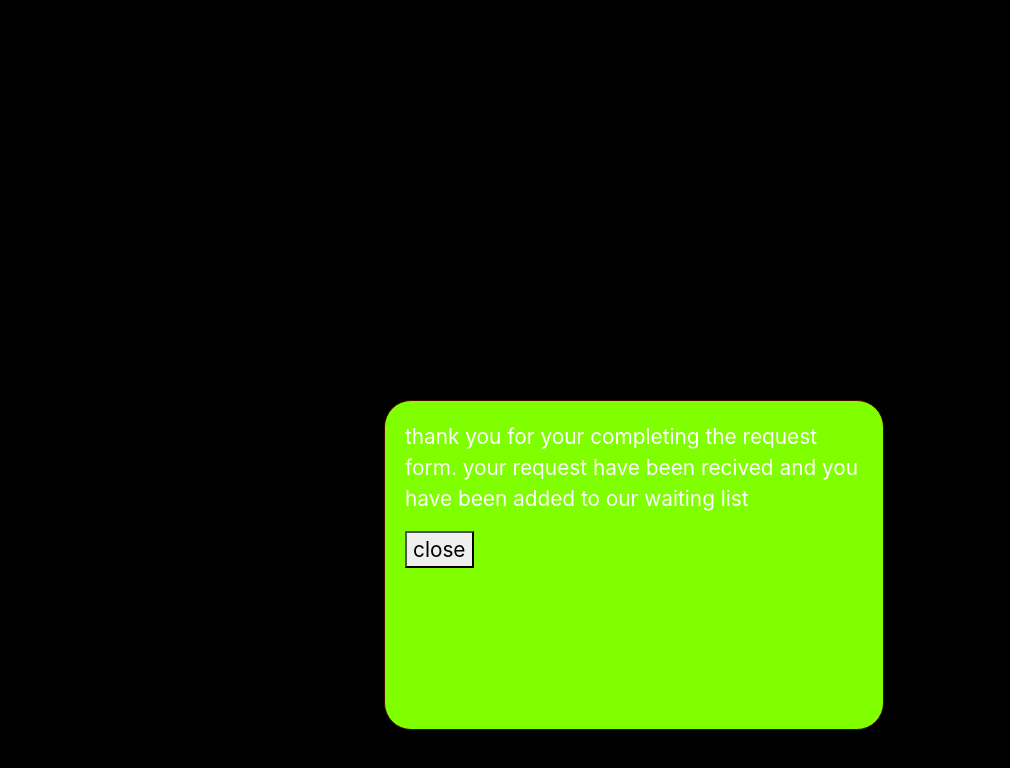
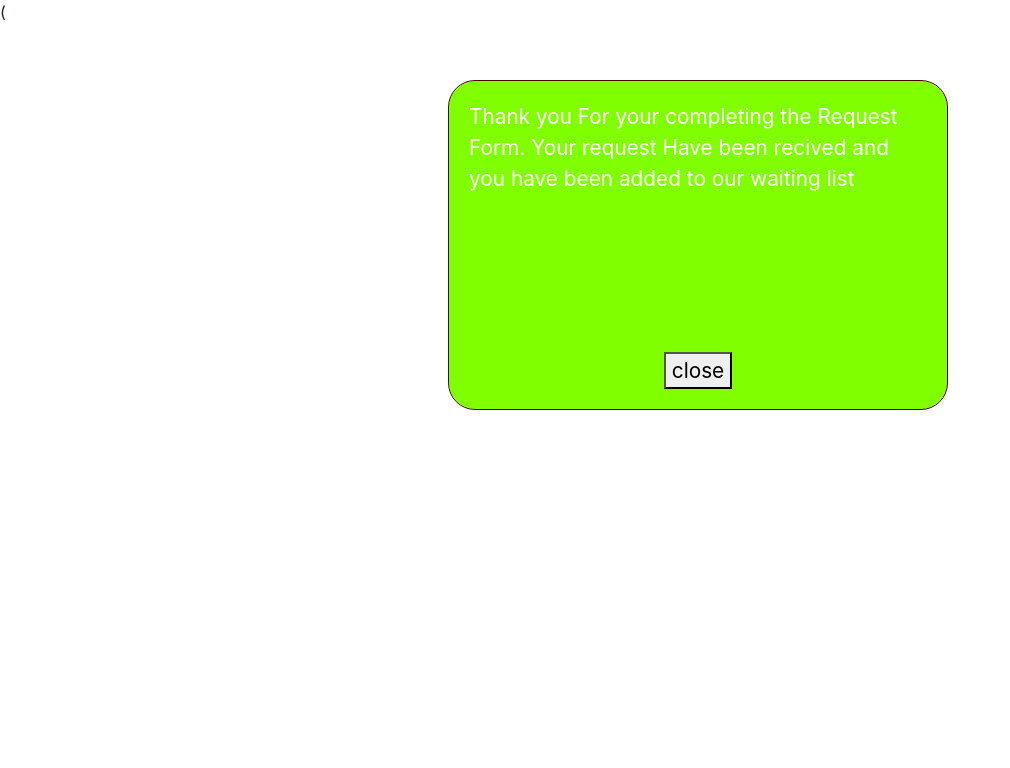
Before and after one commit to Sslim123/tech-roots-project, a React (Create React App) app in the folder client/: page /create-laptop-requests in a window 1280 px wide. Both pictures are taken after typing "Sample", "Sample", "name@example.com", "5" into the empty fields and a click on the button "Submit". Shown: the top 768 px of the page, without its empty margins (0-1010 px from the left). Built offline with nearby package versions, Linux system fonts and the light colour scheme; no server answers.

Commit message:
i update the ststus to display

```diff
--- a/client/src/pages/Home/Forms/LaptopRequest/LaptopForm.css
+++ b/client/src/pages/Home/Forms/LaptopRequest/LaptopForm.css
@@ -30,7 +30,7 @@
     font-size: 20px;
     font-family: 'Lucida Sans', 'Lucida Sans Regular', 'Lucida Grande', 'Lucida Sans Unicode', Geneva, Verdana, sans-serif;
 }
-.modale-content{
+.modal-content{
   width: 500px;
   height: 330px;
   font-size: 1.3rem;
@@ -41,27 +41,25 @@
   background-color: rgb(128, 255, 0);
   padding: 20px;
   position: absolute;
-    left: 30%;
-    top: 50%;
+  left: 35%;
+  top: 10%;
   display: flex;
   flex-direction: column;
   align-items: center;
   justify-content: space-between;
-    display: none;
 }
-  .close_modale button{
+  .close_modal button{
     color: rgb(7, 0, 0);
     width: 150px;
     height: 40px;
     font-size: 30px;
     text-align: center;
-
   }
    label{
      color: black;
      font-size: 1.6em;
    }
-   .newPragraph{
+   .paragraph{
    color: white;
    opacity: 1;
      display: hidden;
--- a/client/src/pages/Home/Forms/LaptopRequest/LaptopForm.js
+++ b/client/src/pages/Home/Forms/LaptopRequest/LaptopForm.js
@@ -6,6 +6,7 @@ function LaptopForm() {
 	const [lastName, setLastName] = useState("");
 	const [email, setEmail] = useState("");
 	const [phoneNumber, setNumber] = useState("");
+	const [showModal, setShowModal] = useState(false);
 
 	function handleClick(e) {
 		if (e.target.name === "firstName") {
@@ -20,6 +21,7 @@ function LaptopForm() {
 			return null;
 		}
 	}
+
 	function submitForm(e) {
 		e.preventDefault();
 		setFirst("");
@@ -37,49 +39,33 @@ function LaptopForm() {
 			}),
 			headers: { "content-type": "application/json" },
 		});
+		messageAlert();
 	}
 
-	function validateForm(form) {
-		if (
-			form.firstName.value.length === 0 ||
-			form.lastName.value.length === 0 ||
-			form.email.value.length === 0 ||
-			form.phoneNumber.value.length === 0
-		) {
-			return false;
-		}
-
-		return true;
-	}
-	const closeModale = document.querySelector(".close_modale");
-	const modale = document.querySelector(".modale-content");
-	const form = document.querySelector(".form");
-	//function display greeting after submit the from
-
 	function messageAlert() {
-		console.log("heloo");
-		document.body.style.backgroundColor = "black";
-		modale.style.display = "block";
-		form.style.display = "none";
+		setShowModal(true);
 	}
 	function messageClosed() {
-		console.log("heloo");
-		modale.style.display = "none";
+		setShowModal(false);
 	}
 	return (
 		<div className="form-card">
-			<div className="modale-content">
-				<p className="newPragraph">
-					thank you for your completing the request form. your request have been
-					recived and you have been added to our waiting list
+			(
+			{showModal && (
+				<div className="modal-content">
+					<p className="paragraph">
+						Thank you For your completing the Request Form. Your request Have
+						been recived and you have been added to our waiting list
 					</p>
-				<button onClick={messageClosed} className="close_modale">
+					<button onClick={messageClosed} className="close_modal">
 						close
 					</button>
 				</div>
+			)}
+			{!showModal && (
 				<form onSubmit={submitForm} className="form" name="laptopRequestForm">
 					<div className="form-container">
-					<label>First Name</label>
+						<label htmlFor="label1">First Name</label>
 						<input
 							required
 							id="firstName"
@@ -90,7 +76,7 @@ function LaptopForm() {
 							className="input_field"
 							onChange={handleClick}
 						/>
-					<label>Last Name</label>
+						<label htmlFor="label2">Last Name</label>
 						<input
 							required
 							type="text"
@@ -101,7 +87,7 @@ function LaptopForm() {
 							className="input_field"
 							onChange={handleClick}
 						/>
-					<label>Email address</label>
+						<label htmlFor="label3">Email address</label>
 						<input
 							required
 							type="text"
@@ -112,7 +98,7 @@ function LaptopForm() {
 							className="input_field"
 							onChange={handleClick}
 						/>
-					<label>Phone Number</label>
+						<label htmlFor="label4">Phone Number</label>
 						<input
 							required
 							type="number"
@@ -123,13 +109,13 @@ function LaptopForm() {
 							className="input_field"
 							onChange={handleClick}
 						/>
-					<button type="submit" onClick={messageAlert} className="btn1">
+						<button type="submit" className="btn1">
 							Submit
 						</button>
 					</div>
 				</form>
+			)}
 		</div>
 	);
 }
-
 export default LaptopForm;
```
Lines whose indentation alone changed are shown as unchanged.
